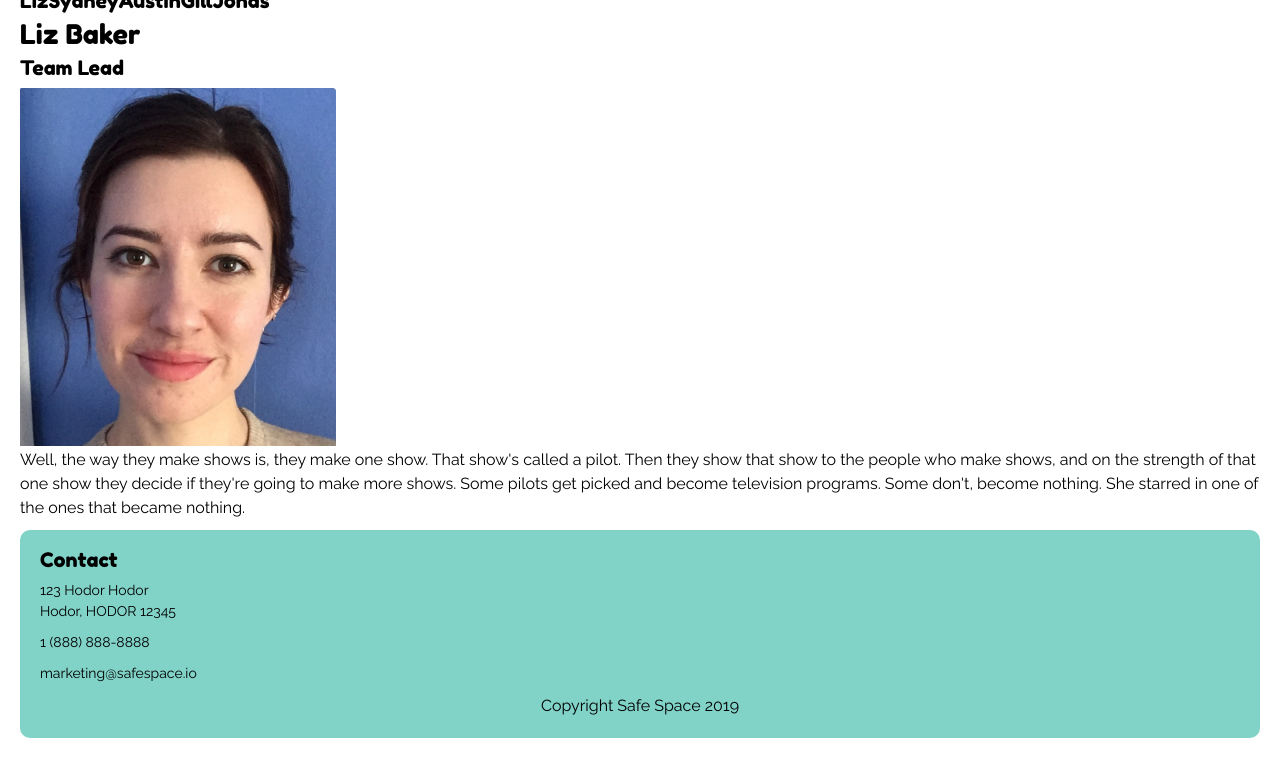
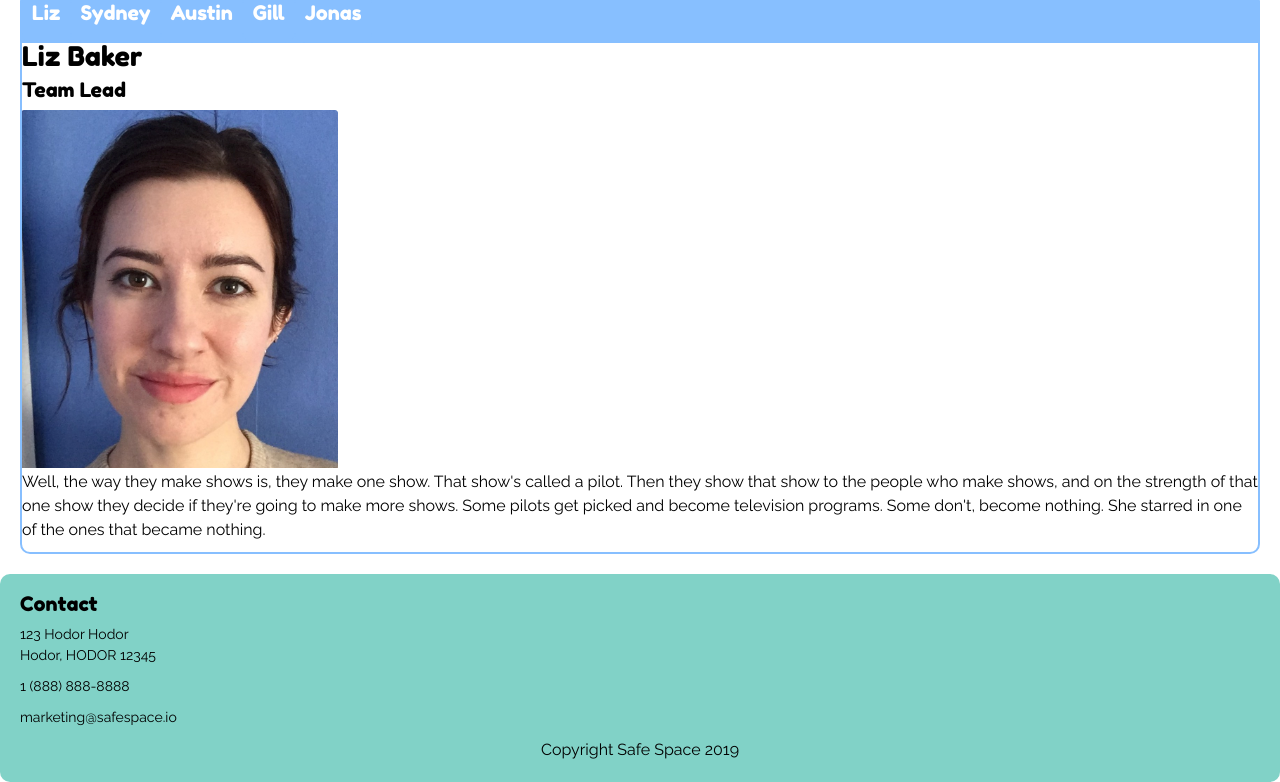
Before and after one commit to safespace-bw/UI, a plain HTML site: page aboutUs.html in a window 1280 px wide. Shown: the part 355-1137 px from the top of the page. Before the commit the page ends 1113 px from the top, so only its background shows below. Drawn offline with Linux system fonts and the light colour scheme.

Commit message:
added CSS  to about us page

```diff
--- a/LESS/aboutus.less
+++ b/LESS/aboutus.less
@@ -1,5 +1,41 @@
+.meetUs {
+  width:100%;
+  padding: 20px;
+  display: flex;
+  flex-direction: column;
+  justify-content: center;
+  align-content: center;
+
+  .team-navigator {
+    display: flex;
+    flex-direction: column;
+    align-content: center;
+    border-radius: 10px;
+    border: 2px solid @button-bg;
+
+
+  }
+
+
 .team-tabs {
   display: flex;
+  background-color: @button-bg;
+
+
+
+  .tab {
+    background-color: @button-bg;
+    color: @font-color;
+    padding: 10px;
+    border-radius: 10px;
+
+
+
+    &:hover {
+      background-color: @font-color;
+      color: @button-bg;
+    }
+  }
 }
 
 .team {
@@ -9,3 +45,5 @@
 .active-tab {
   display: block;
 }
+
+}
--- a/LESS/landing-page.less
+++ b/LESS/landing-page.less
@@ -68,12 +68,5 @@
         padding: 20px;
     }
 
-    .meetUs {
-        width:100%;
-        padding: 20px;
-        display: flex;
-        flex-direction: column;
-        justify-content: center;
-        align-content: center;
-    }
+
 }
```
Also changed, not shown: aboutUs.html (+1 -0 lines), CSS/index.css.
